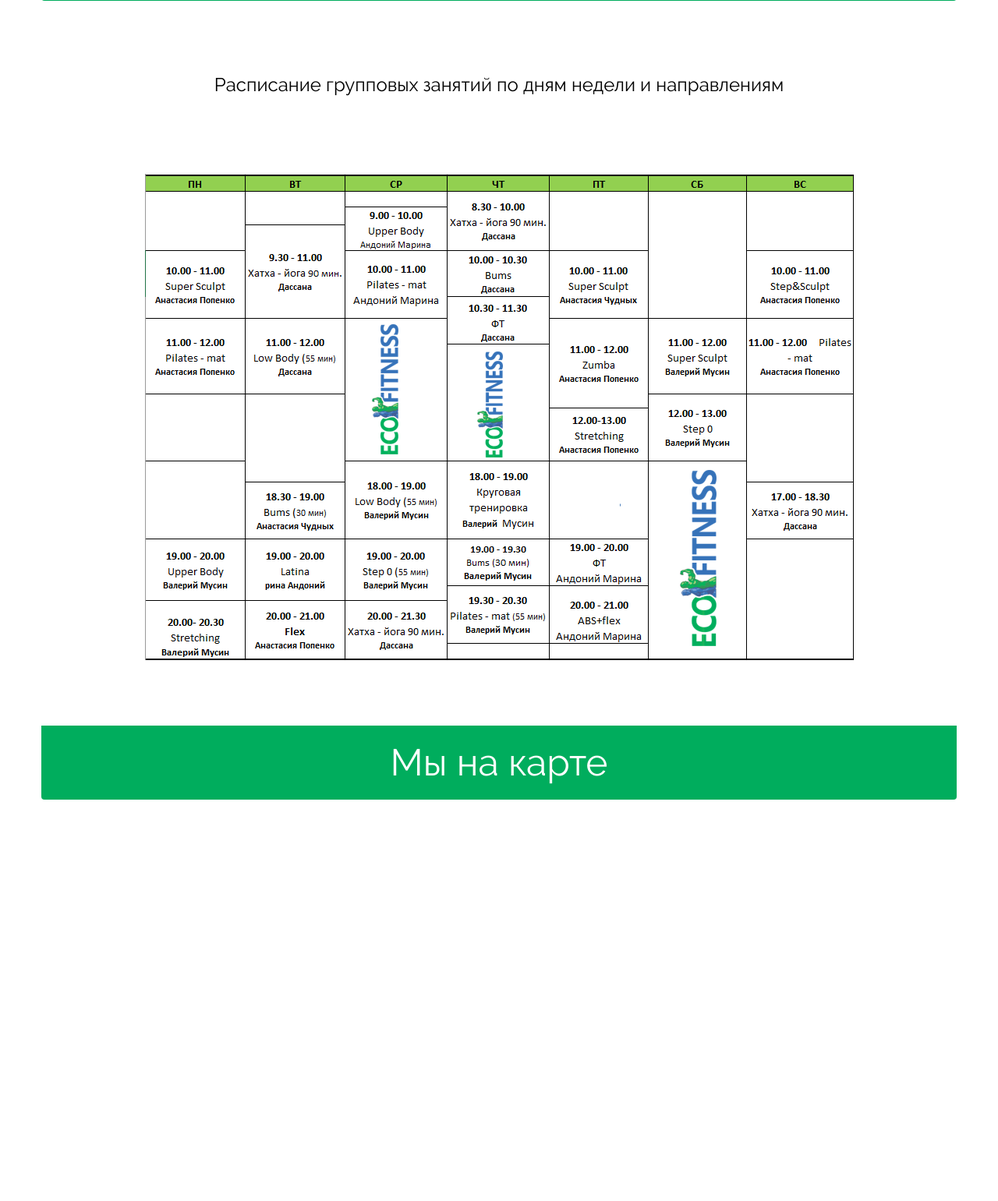
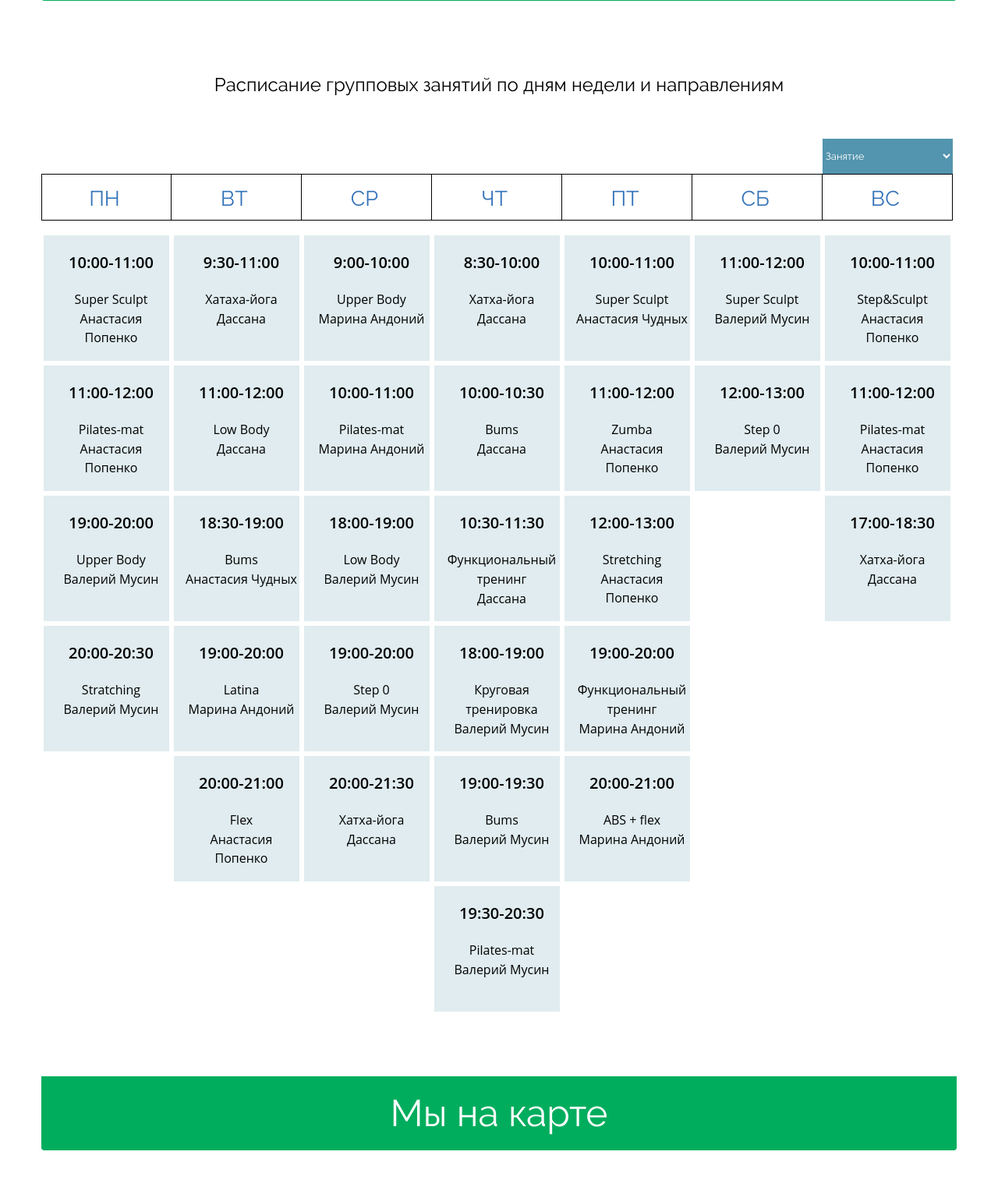
Before and after one commit to lizzzzzy/ecofitness, a PHP site: page /schuedle in a window 1280 px wide. Shown: the part 180-1721 px from the top of the page at 78% size. Run offline with PHP 8.4, Linux system fonts and the light colour scheme; some libraries are stand-ins or nearby versions.

Commit message:
new schedule table

```diff
--- a/css/style.css
+++ b/css/style.css
@@ -21,6 +21,7 @@
     font-weight: 600;
     src: url('fonts/raleway/Raleway-SemiBold.ttf')
 }
+@import url(https://fonts.googleapis.com/css?family=Open+Sans:400,600,700);
 * {
     box-sizing: border-box
 }
@@ -906,10 +907,17 @@ cursor: -zoom-in;}
     height: 60px;
     float: left;
     width: 167px;
-    border: 1px solid black;
+    border-right: 1px solid black;
+    border-top: 1px solid black;
+    border-bottom: 1px solid black;
     text-align: center;
     padding-top: 15px;
+
 }
+.schuedle .script form .dates li:first-of-type{
+    border-left: 1px solid black ;
+}
+
 .schuedle .script form .dates li a {
     font-size: 27px;
     line-height: 32px;
@@ -929,7 +937,7 @@ cursor: -zoom-in;}
     top: -45px;
     right: 5px;
     height: 45px;
-    width: 200px;
+    width: 167px;
     background-color: #5394ae;
     color: #fff;
     font-size: 13px
@@ -945,7 +953,8 @@ cursor: -zoom-in;}
     display: none
 }
 .schuedle .script form select option {
-    font-size: 20px
+    font-size: 20px;
+    border-radius: 0;
 }
 .schuedle .script form .table {
     font-family: "Open Sans";
@@ -956,7 +965,6 @@ cursor: -zoom-in;}
 }
 .schuedle .script form .table .day{
       width: 167px;
-    height: 2220px;
         background-color: #e0ecef;
     float: left;
     position: relative !important;
@@ -969,19 +977,19 @@ cursor: -zoom-in;}
 .schuedle .script form .table .day div{
     float: left;
     width: 167px;
+    height: 167px;
     padding-left: 12px;
     text-align: center;
     vertical-align: baseline;
     border: 3px solid #ffffff;
     background-color: #e0ecef;
-    position: absolute;
     font-size: 20px;
 }
-.half-hour{height: 80px;}
+/* .half-hour{height: 80px;}
 .one-hour{height: 160px;}
 .one-n-half-hour{height: 240px;}
-
-.eight-half{
+ */
+/* .eight-half{
     top: 0;
 }
 .nine{top: 80px;}
@@ -1010,13 +1018,13 @@ cursor: -zoom-in;}
 .twenty-half{top: 1900px;}
 .twentyone{top: 1980px;}
 .twentyone-half{top: 2060px;}
-.twentytwo{top: 2140px;}
+.twentytwo{top: 2140px;} */
 
 .schuedle  .time {
     font-size: 20px;
     padding: 0;
     line-height: 70px;
-        font-weight: bold;
+        font-weight: 600;
 }
 .schuedle  .select {
     font-size: 16px;
--- a/gallery.html
+++ b/gallery.html
@@ -8,7 +8,6 @@
         <meta name="author" content="" />
         <title>Ecofitness</title>
 
-        <link href='https://fonts.googleapis.com/css?family=Open+Sans' rel='stylesheet' type='text/css'>
         <link rel='stylesheet' href='css/normalize.css' type='text/css'>
         <link rel="stylesheet" href="css/style.css" type="text/css">
         <link rel="icon" type="image/png" href="img/favicon.png" />
--- a/schuedle.html
+++ b/schuedle.html
@@ -7,8 +7,6 @@
         <meta name="keywords" content="экофитнесс, фитнес, эко, экология, гармония, движение, спорт-зал, спорт, зал, тренировка, упражнение, здоровье, сила, красота, активность, здоровый, жизнь, правильный, питание, санкт-петербург, спб, питер, тело, мышцы, тренировка, диета, мотивация, форма, питание, тренер, гимнастка, реабилитация, тренажёры, аэройога, йога, дыхание, массаж" />
         <meta name="author" content="" />
         <title>Ecofitness</title>
-
-        <link href='https://fonts.googleapis.com/css?family=Open+Sans' rel='stylesheet' type='text/css'>
         <link rel='stylesheet' href='css/normalize.css' type='text/css'>
         <link rel="stylesheet" href="css/style.css" type="text/css">
         <link rel="icon" type="image/png" href="img/favicon.png" />
@@ -63,7 +61,7 @@
                     <p class="schuedle-p">Расписание групповых занятий по дням недели и направлениям</p>
                     <div class="script">
                         <form action="" class="clearfix">
-                      <!--       <ul class="dates">
+                   <ul class="dates">
                                           <li><a href="#">ПН</a></li>
                                           <li><a href="#">ВT</a></li>
                                           <li><a href="#">СP</a></li>
@@ -71,19 +69,28 @@
                                           <li><a href="#">ПT</a></li>
                                           <li><a href="#">СБ</a></li>
                                           <li><a href="#">ВС</a></li>
-                            </ul> -->
-                         <!--    <select name="Занятие" class="styler">
+                                      </ul>
+                         <select name="Занятие" class="styler">
                                 <option value="">Занятие</option>
                                 <option value="">Функциональный тренинг</option>
-                                <option value="">Флекс</option>
-                                <option value="">Боевые искусства</option>
-                                <option value="">Аэройога</option>
-                                <option value="">Кинезитерапия</option>
-                                <option value="">Танцы</option>
-                                Super Sculpt, Pilates-mat, Upper Body, Stretching, Хатха- йога, Low Body, Bums, Zumba, Latina, Flex, Step 0, Функциональный тренинг, Круговая тренировка, ABS+flex, Step&Sculpt, Antigravity yoga
-                            </select> -->
-                            <img src="img/schuedle.png" alt="рапсисание">
-                         <!--    <div class="table clearfix">
+                                <option value="">Super Sculpt</option>
+                                <option value="">Pilates-mat</option>
+                                <option value="">Upper Body</option>
+                                <option value="">Stretching</option>
+                                <option value="">Хатха- йога</option>
+                                 <option value="">Low Body</option>
+                                  <option value="">Bums</option>
+                                   <option value="">Zumba</option>
+                                    <option value="">Latina</option>
+                                     <option value="">Flex</option>
+                                      <option value="">Step 0</option>
+                                       <option value="">Круговая тренировка</option>
+                                        <option value="">ABS+flex</option>
+                                 <option value="">Step&Sculpt</option>
+                                  <option value="">Antigravity yoga</option>
+                            </select>
+                 <!--            <img src="img/schuedle.png" alt="рапсисание"> -->
+                            <div class="table clearfix">
                                  <div class="day monday">
                                      <div class="one-hour">
                                          <p class="time ten">10:00-11:00</p>
@@ -106,7 +113,7 @@
                                         <p class="select">Stratching</p>
                                          <p class="trainer">Валерий Мусин</p>
                                      </div>
-                                     <div class="one-hour empty"></div>
+
                                  </div>
                                  <div class="day tuesday">
 
@@ -201,7 +208,7 @@
 
                                  </div>
                                  <div class="day friday">
-                                     <div class="one-n-half-hour"></div>
+
                                      <div class="one-hour ten">
                                          <p class="time">10:00-11:00</p>
                                         <p class="select">Super Sculpt</p>
@@ -256,7 +263,6 @@
                                         <p class="select">Pilates-mat</p>
                                          <p class="trainer">Анастасия Попенко</p>
                                      </div>
-                                     <div class="one-n-half-hour empty"></div>
                                      <div class="one-n-half-hour seventeen">
                                          <p class="time">17:00-18:30</p>
                                         <p class="select">Хатха-йога</p>
@@ -264,7 +270,7 @@
                                      </div>
 
                                  </div>
-                            </div> -->
+                            </div>
                         </form>
                     </div>
                 </div>
```
Lines whose indentation alone changed are shown as unchanged.
